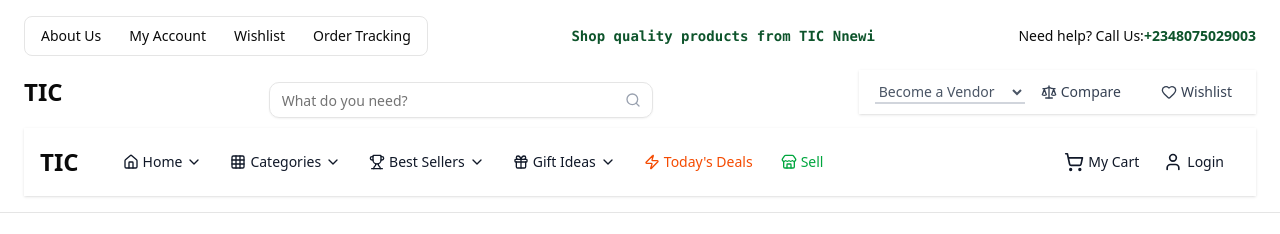
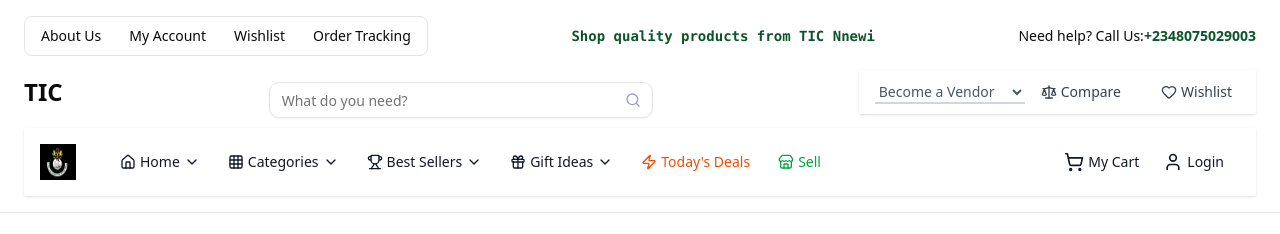
Before and after one commit to TobeChukwu278/TIC-Nnewi-V2, a React (Vite) app: page /featured in a window 1280 px wide. Shown: the top 234 px of the page. Built offline with nearby package versions, Linux system fonts and the light colour scheme.

Commit message:
added the logo

```diff
--- a/src/components/nav/NavbarComp.jsx
+++ b/src/components/nav/NavbarComp.jsx
@@ -405,8 +405,11 @@
             <div className="max-w-screen-xl px-4 mx-auto py-4 flex items-center justify-between">
                 {/* Left: Logo + Navigation Menu */}
                 <div className="flex items-center space-x-8">
+                    {/* <Link to="/" className="shrink-0 text-2xl font-bold text-primary-700 dark:text-white">
+                        TIC
+                    </Link> */}
                     <Link to="/" className="shrink-0 text-2xl font-bold text-primary-700 dark:text-white">
-                        TIC
+                        <img src='/image.png' alt='TIC' className="w-9 h-9" />
                     </Link>
 
                     {/* Desktop Navigation Menu */}
```
Also changed, not shown: public/image.png (added).
